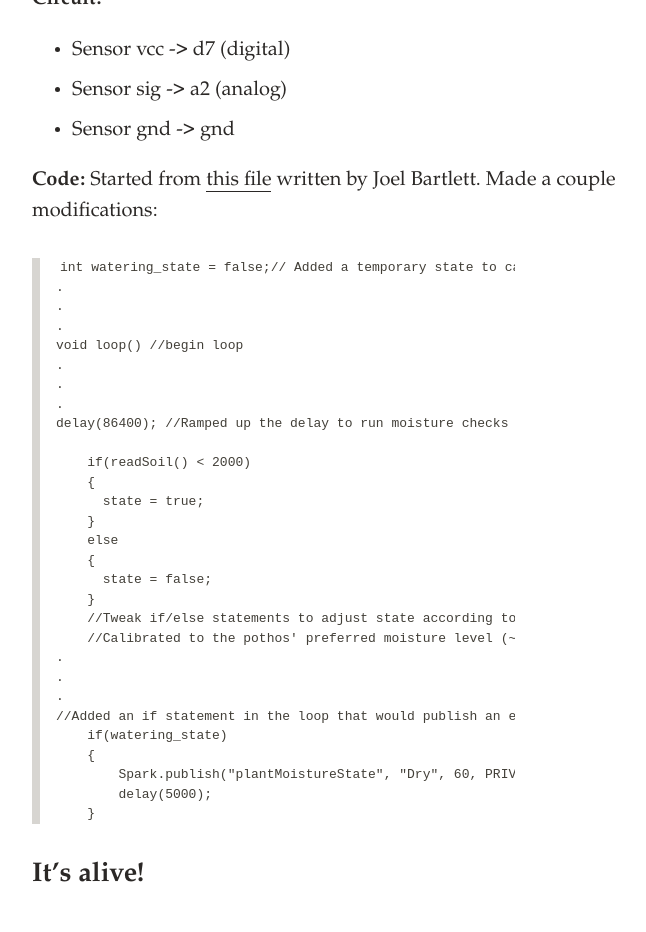
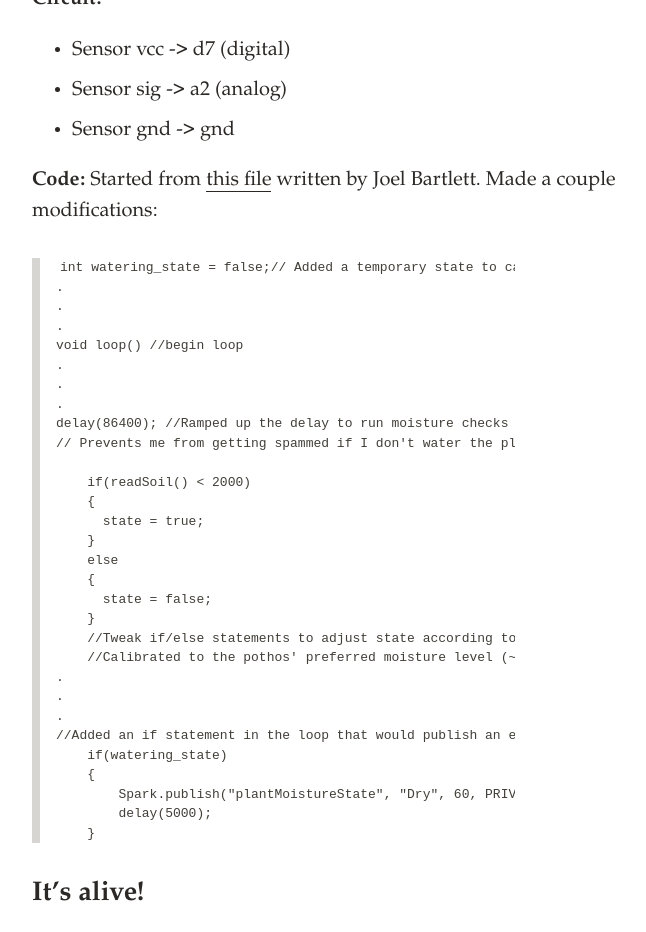
Before and after one commit to svvchen/nervxious, a Jekyll site: the page built from _posts/2021-03-08-hardware-p1.markdown, in a window 1280 px wide and 1400 px high, scrolled down 1296 px. Shown: the top 932 px of the window, without its empty margins (286-932 px from the left). Built offline with Jekyll 4.4.1, drawn with Linux system fonts in a browser that asks for light colours; comment, search, counter and statistics services are not loaded; some of the changed lines change nothing that is shown; some of the changed text lies outside the part shown.

Commit message:
Add its alive portion

````diff
--- a/_posts/2021-03-08-hardware-p1.markdown
+++ b/_posts/2021-03-08-hardware-p1.markdown
@@ -32,7 +32,8 @@
 .
 .
 .
-delay(86400); //Ramped up the delay to run moisture checks daily. Prevents me from getting spammed if I don't water the plant.
+delay(86400); //Ramped up the delay to run moisture checks daily.
+// Prevents me from getting spammed if I don't water the plant. For testing, set to 10000: 10 secs.
 
     if(readSoil() < 2000)
     {
@@ -55,3 +56,13 @@
     }
 ```
 ## It's alive!
+
+I plugged my board into my mac, ran a quick scan (` ls /dev/tty.*`) to find the correct serial port, and connected to it using a screen command (`screen /dev/tty.[port_name] 9600`).
+
+The board read some basic values, so I then stuck it into the soil of my silver pothos.
+
+![sensor embedded in plant soil](https://raw.githubusercontent.com/svvchen/nervxious/gh-pages/assets/images/sensor_in_plant.jpg)
+
+Readout from serial port: first, with sensor outside soil, then placed in soil.
+
+![readout from serial port](https://raw.githubusercontent.com/svvchen/nervxious/gh-pages/assets/images/readout.png)
````
